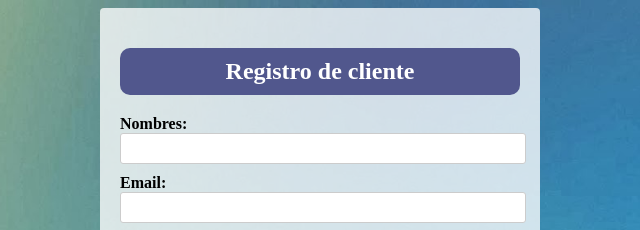
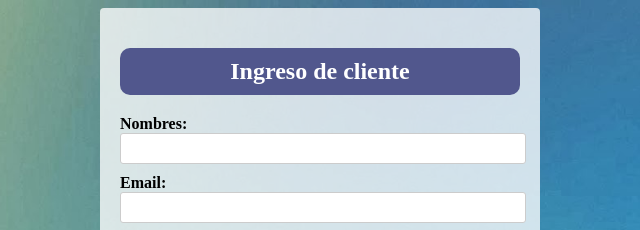
Before and after one commit to josue2403/TALLER-5, a plain HTML site: page index.html in a window 1280 px wide. Shown: the top 230 px of the page, 320-960 px from the left. Drawn offline with Linux system fonts and the light colour scheme.

Commit message:
index.html

```diff
--- a/index.html
+++ b/index.html
@@ -1,12 +1,12 @@
 <!DOCTYPE html>
 <html>
 <head>
-  <title>Registro de cliente</title>
+  <title>Ingreso de datos de cliente</title>
   <link rel="stylesheet" type="text/css" href="styles.css">
 </head>
 <body>
   <div class="container">
-    <h2>Registro de cliente</h2>
+    <h2>Ingreso de cliente</h2>
     <form id="registrationForm" onsubmit="return showSuccessMessage()">
         <label>Nombres:</label>
         <input type="text" name="name" required>
```
